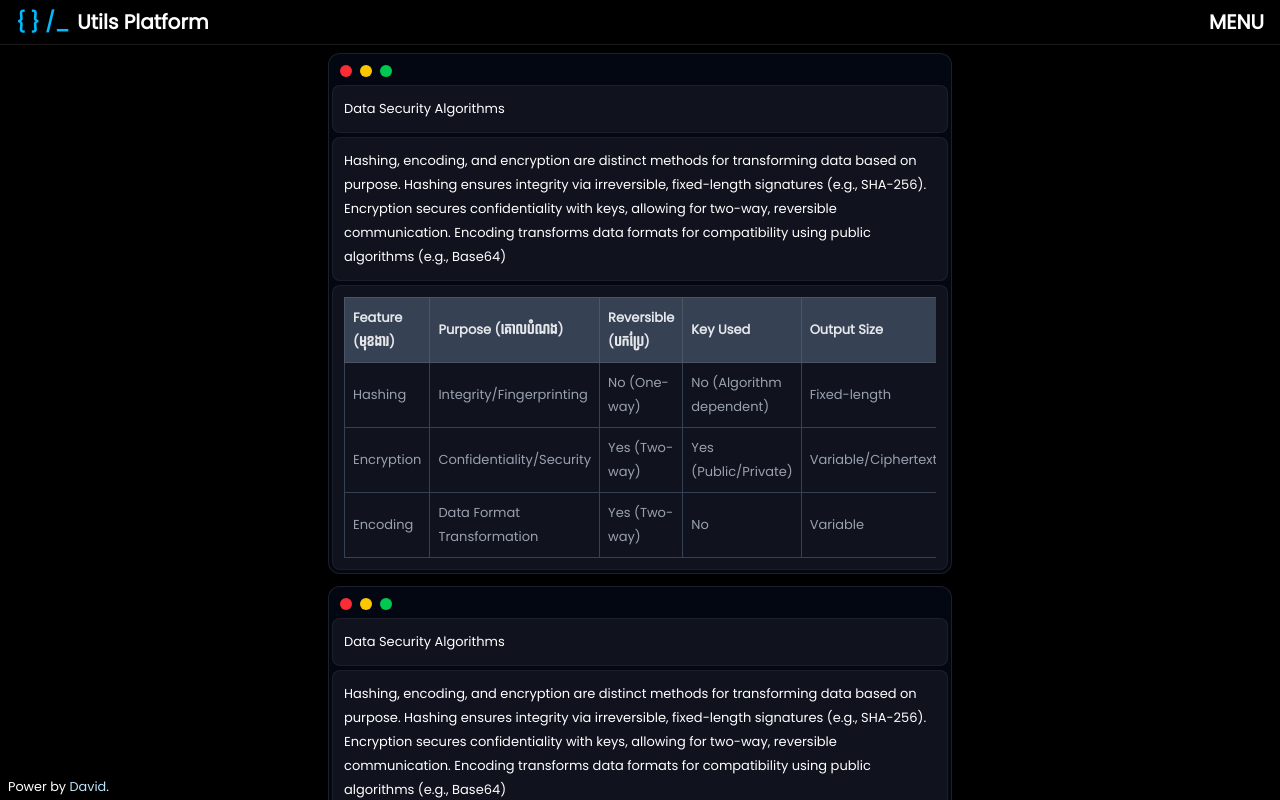
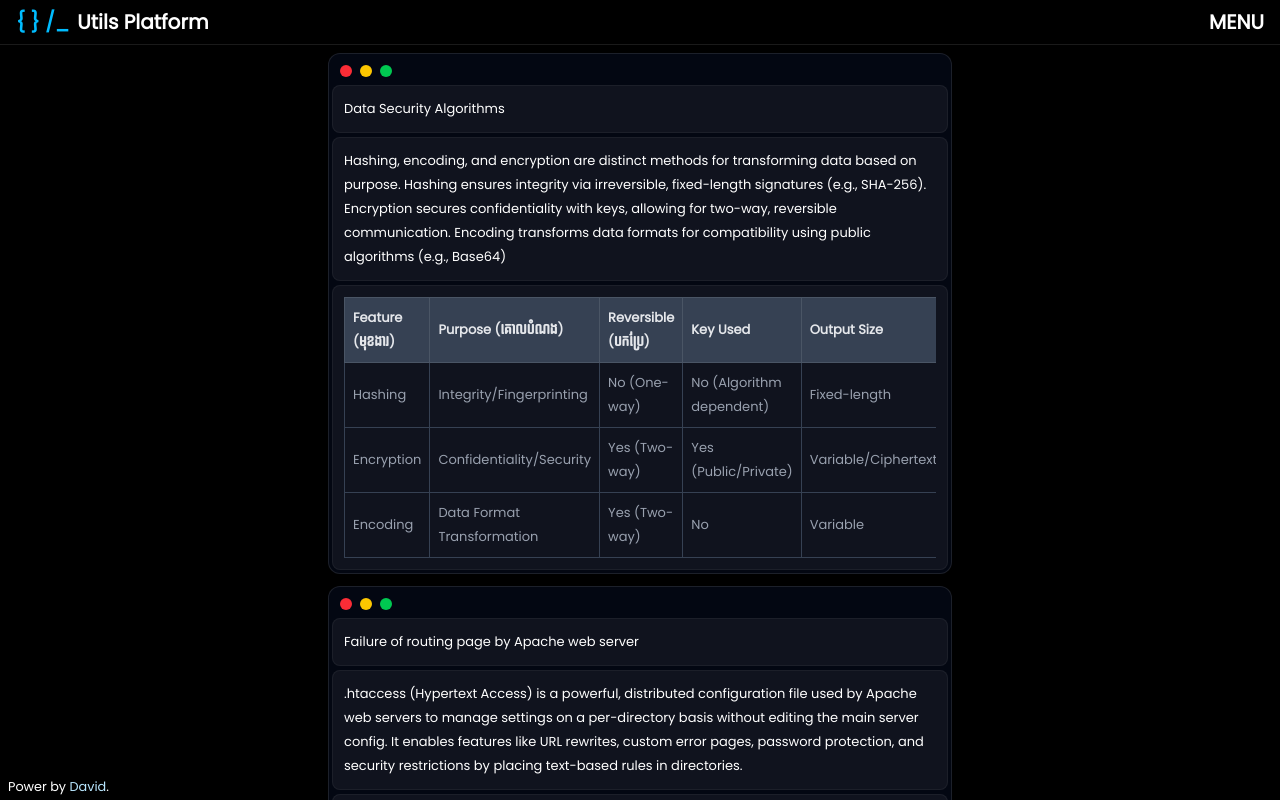
Before and after one commit to vidzin3/utils_platform, a Vue app: page /lessons in a window 1280 px wide. Shown: the top 800 px of the page. Built offline with nearby package versions, Linux system fonts and the light colour scheme.

Commit message:
update content

```diff
--- a/src/pages/lesson/index.vue
+++ b/src/pages/lesson/index.vue
@@ -47,8 +47,8 @@ const contents = [
     `,
   },
   {
-    title: "Data Security Algorithms",
-    description: `Hashing, encoding, and encryption are distinct methods for transforming data based on purpose. Hashing ensures integrity via irreversible, fixed-length signatures (e.g., SHA-256). Encryption secures confidentiality with keys, allowing for two-way, reversible communication. Encoding transforms data formats for compatibility using public algorithms (e.g., Base64)`,
+    title: "Failure of routing page by Apache web server",
+    description: `.htaccess (Hypertext Access) is a powerful, distributed configuration file used by Apache web servers to manage settings on a per-directory basis without editing the main server config. It enables features like URL rewrites, custom error pages, password protection, and security restrictions by placing text-based rules in directories.`,
     is_content: true,
     content: `
       .htaccess for build frontend
```
